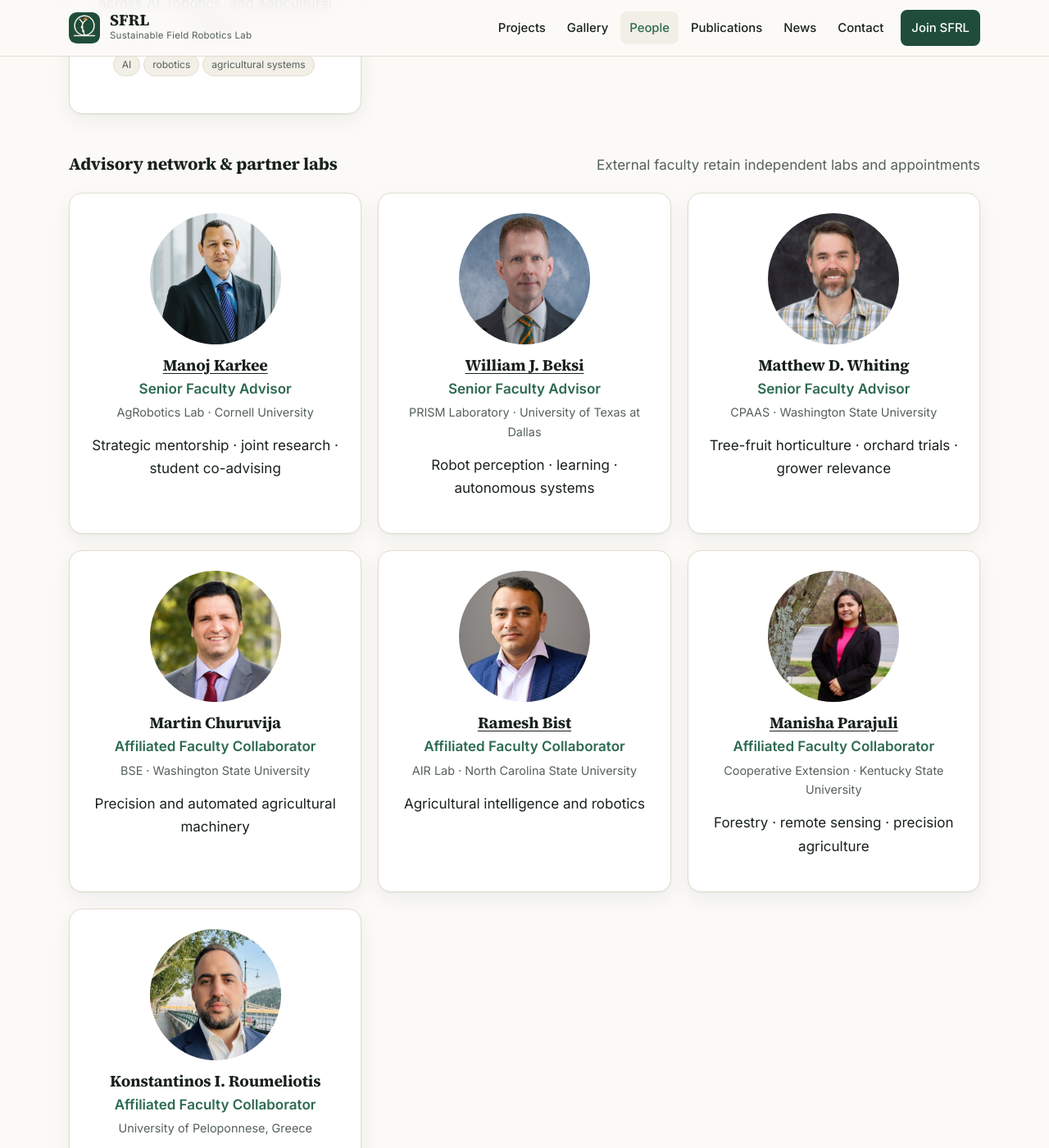
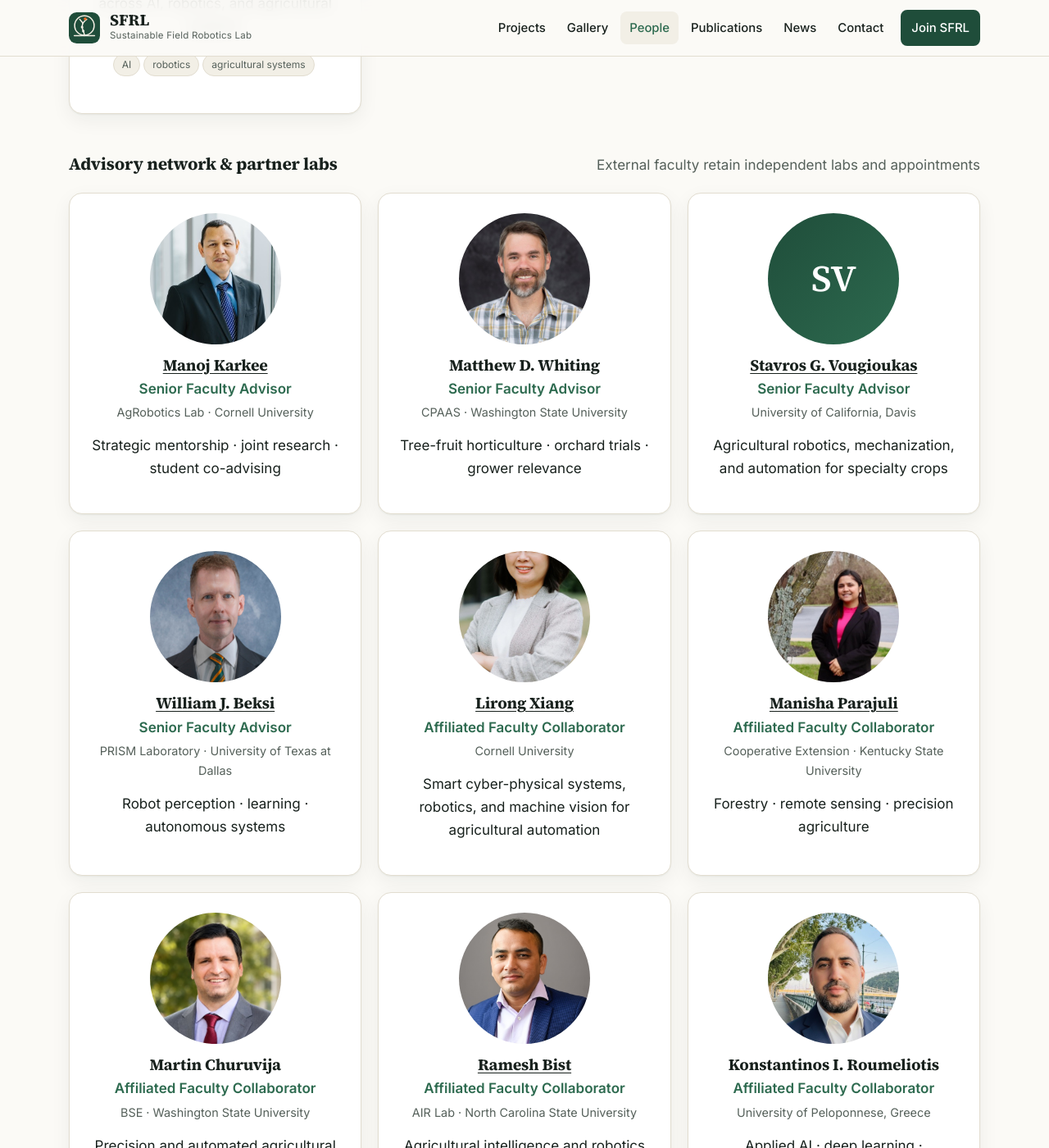
Before and after one commit to SustainableFieldRoboticsLab/sustainablefieldroboticslab.github.io, a Jekyll site: the page built from people.html, in a window 1280 px wide and 1400 px high, scrolled down 1569 px. Shown: the whole window at 82% size. Built offline with Jekyll 4.4.1, drawn with Linux system fonts in a browser that asks for light colours; some of the changed text lies outside the part shown.

Commit message:
Add Lirong, Stavros, Seyedali; reorder advisors; citations 5800+

```diff
--- a/_data/lab.yml
+++ b/_data/lab.yml
@@ -23,7 +23,7 @@ mission_more: >-
 stats:
   - value: "20+"
     label: Peer-reviewed journal papers
-  - value: "5,500+"
+  - value: "5,800+"
     label: Citations
   - value: "3"
     label: Invention disclosures
--- a/_data/people.yml
+++ b/_data/people.yml
@@ -45,6 +45,22 @@ advisors:
     photo: /assets/img/people/manoj-karkee.jpg
     focus: Strategic mentorship · joint research · student co-advising
     link: https://agrobotics.cals.cornell.edu/
+  - name: Matthew D. Whiting
+    role: Senior Faculty Advisor
+    title: Professor · Horticulture
+    affiliation: Washington State University
+    lab: CPAAS
+    photo: /assets/img/people/matthew-whiting.jpg
+    focus: Tree-fruit horticulture · orchard trials · grower relevance
+    link: ""
+  - name: Stavros G. Vougioukas
+    role: Senior Faculty Advisor
+    title: Professor · Biological and Agricultural Engineering
+    affiliation: University of California, Davis
+    lab: ""
+    photo: ""
+    focus: Agricultural robotics, mechanization, and automation for specialty crops
+    link: https://faculty.engineering.ucdavis.edu/vougioukas/
   - name: William J. Beksi
     role: Senior Faculty Advisor
     title: Associate Professor · Computer Science
@@ -53,14 +69,22 @@ advisors:
     photo: /assets/img/people/william-beksi.jpg
     focus: Robot perception · learning · autonomous systems
     link: https://www.utdallas.edu/~wjbeksi/
-  - name: Matthew D. Whiting
-    role: Senior Faculty Advisor
-    title: Professor · Horticulture
-    affiliation: Washington State University
-    lab: CPAAS
-    photo: /assets/img/people/matthew-whiting.jpg
-    focus: Tree-fruit horticulture · orchard trials · grower relevance
-    link: ""
+  - name: Lirong Xiang
+    role: Affiliated Faculty Collaborator
+    title: Assistant Professor · Biological and Environmental Engineering
+    affiliation: Cornell University
+    lab: ""
+    photo: /assets/img/people/lirong-xiang.jpg
+    focus: Smart cyber-physical systems, robotics, and machine vision for agricultural automation
+    link: https://cals.cornell.edu/people/lirong-xiang
+  - name: Manisha Parajuli
+    role: Affiliated Faculty Collaborator
+    title: Assistant Professor · Forestry
+    affiliation: Kentucky State University
+    lab: Cooperative Extension
+    photo: /assets/img/people/manisha-parajuli.jpg
+    focus: Forestry · remote sensing · precision agriculture
+    link: https://www.kysu.edu/directory/faculty-staff/manisha-parajuli.php
   - name: Martin Churuvija
     role: Affiliated Faculty Collaborator
     title: Assistant Professor · Smart Machine and Robotics Systems Engineering
@@ -77,14 +101,6 @@ advisors:
     photo: /assets/img/people/ramesh-bist.jpg
     focus: Agricultural intelligence and robotics
     link: https://bae.ncsu.edu/people/ramesh-bist/
-  - name: Manisha Parajuli
-    role: Affiliated Faculty Collaborator
-    title: Assistant Professor · Forestry
-    affiliation: Kentucky State University
-    lab: Cooperative Extension
-    photo: /assets/img/people/manisha-parajuli.jpg
-    focus: Forestry · remote sensing · precision agriculture
-    link: https://www.kysu.edu/directory/faculty-staff/manisha-parajuli.php
   - name: Konstantinos I. Roumeliotis
     role: Affiliated Faculty Collaborator
     title: Adjunct Professor & Postdoctoral Researcher
@@ -93,6 +109,15 @@ advisors:
     photo: /assets/img/people/konstantinos-roumeliotis.jpg
     focus: Applied AI · deep learning · multimodal learning · agentic AI
     link: ""
+  - name: Seyedali Mirjalili
+    role: Senior Scientific Advisor
+    title: Professor · Director, Center for AI Research and Optimization
+    affiliation: Torrens University Australia
+    lab: ""
+    photo: /assets/img/people/seyedali-mirjalili-1.jpg
+    photo2: /assets/img/people/seyedali-mirjalili-2.jpg
+    focus: Nature-inspired optimization, evolutionary computation, and artificial intelligence
+    link: https://research.torrens.edu.au/en/persons/seyedali-mirjalili/
 
 join:
   positions: [MS, PhD, Postdoc, Visiting Scholar]
--- a/_includes/avatar.html
+++ b/_includes/avatar.html
@@ -1,2 +1,2 @@
 {% assign person = include.person %}
-{% if person.photo and person.photo != "" %}<img class="avatar" src="{{ person.photo | relative_url }}" alt="Portrait of {{ person.name }}" loading="lazy">{% else %}{% assign names = person.name | split: " " %}<span class="avatar avatar-initials" aria-hidden="true">{{ names.first | slice: 0 }}{{ names.last | slice: 0 }}</span>{% endif %}
+{% if person.photo2 and person.photo2 != "" %}<span class="avatar-flip"><img class="avatar" src="{{ person.photo | relative_url }}" alt="Portrait of {{ person.name }}" loading="lazy"><img class="avatar" src="{{ person.photo2 | relative_url }}" alt="Portrait of {{ person.name }}" loading="lazy"></span>{% elsif person.photo and person.photo != "" %}<img class="avatar" src="{{ person.photo | relative_url }}" alt="Portrait of {{ person.name }}" loading="lazy">{% else %}{% assign names = person.name | split: " " %}<span class="avatar avatar-initials" aria-hidden="true">{{ names.first | slice: 0 }}{{ names.last | slice: 0 }}</span>{% endif %}
--- a/assets/css/style.css
+++ b/assets/css/style.css
@@ -153,6 +153,11 @@ ul.plain { list-style: none; padding: 0; margin: 0; }
 .avatar { width: 160px; height: 160px; border-radius: 50%; object-fit: cover; margin-bottom: 14px; flex: none; }
 .avatar-initials, .avatar-plus { display: inline-flex; align-items: center; justify-content: center; background: linear-gradient(135deg, var(--forest), var(--forest-2)); color: #fff; font-family: var(--serif); font-size: 2.8rem; font-weight: 600; }
 .avatar-plus { background: var(--alt); color: var(--forest-2); border: 2px dashed var(--line); }
+.avatar-flip { position: relative; display: block; width: 160px; height: 160px; margin-bottom: 14px; }
+.avatar-flip .avatar { position: absolute; inset: 0; margin: 0; animation: flip-fade 6s ease-in-out infinite; }
+.avatar-flip .avatar:last-child { animation-delay: 3s; opacity: 0; }
+@keyframes flip-fade { 0%,40% { opacity: 1; } 50%,90% { opacity: 0; } 100% { opacity: 1; } }
+.person .avatar-flip { margin-left: auto; margin-right: auto; }
 .person { text-align: center; }
 .person .avatar, .person .avatar-initials, .person .avatar-plus { margin-left: auto; margin-right: auto; }
 .person h3 { margin-bottom: .2rem; }
```
Also changed, not shown: assets/img/people/lirong-xiang.jpg (added), assets/img/people/seyedali-mirjalili-1.jpg (added), assets/img/people/seyedali-mirjalili-2.jpg (added).
